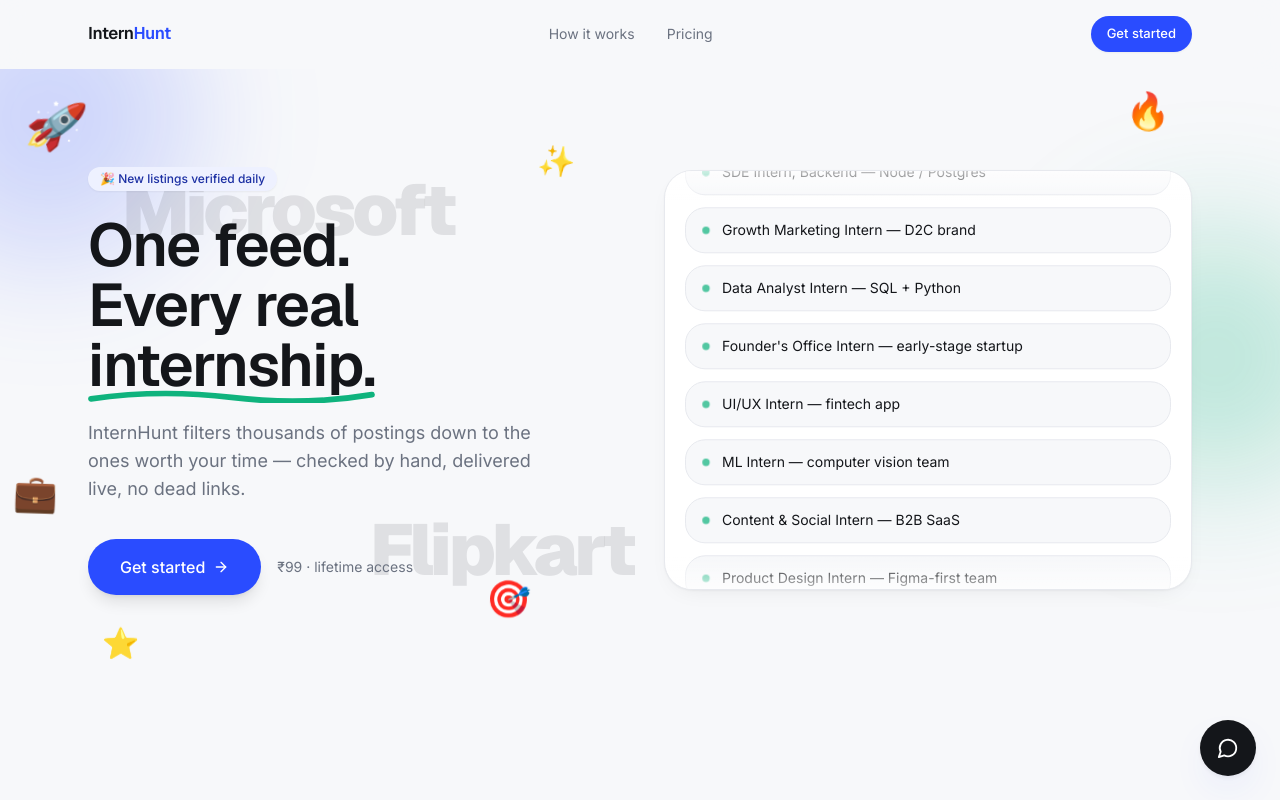
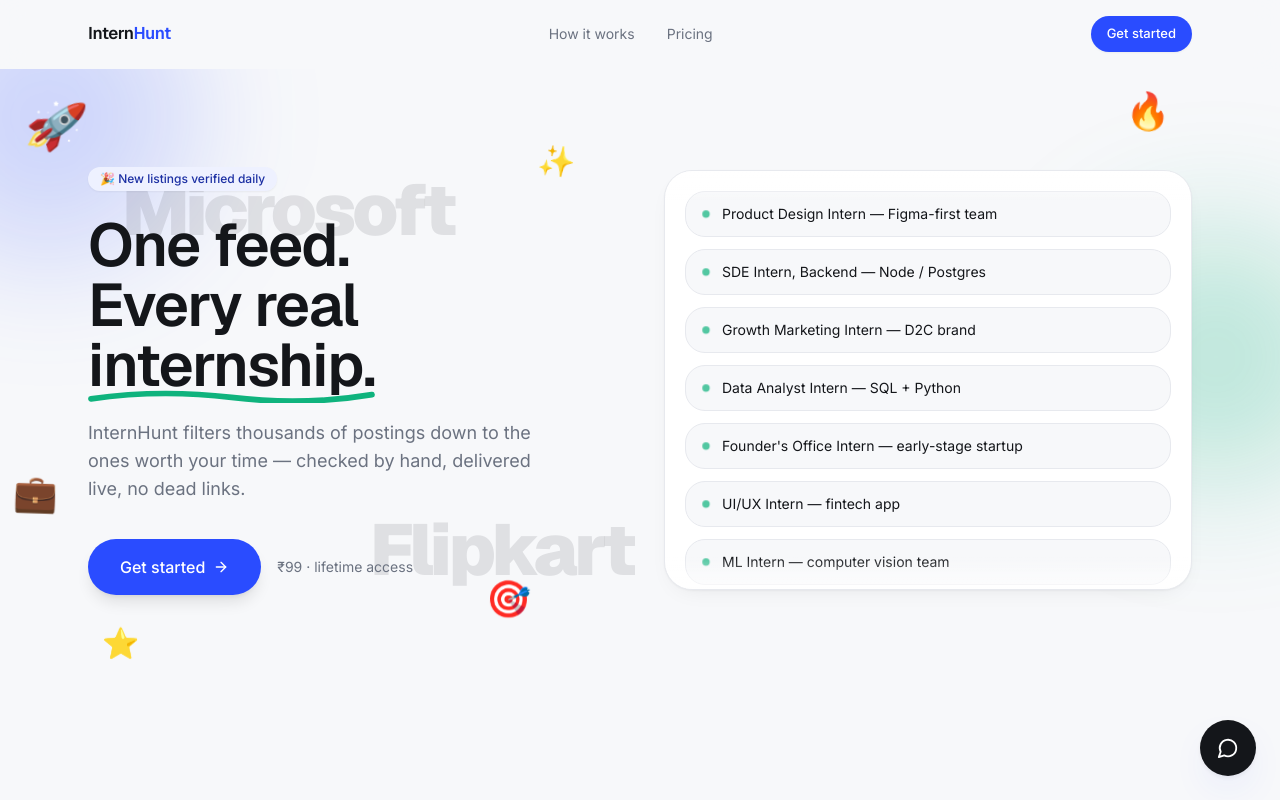
Before and after one commit to robinverma703/internhunt, a Next.js app: page / in a window 1280 px wide. Shown: the top 800 px of the page. Built offline with nearby package versions, Linux system fonts and the light colour scheme.

Commit message:
reverse listing marquee direction to scroll downward

```diff
--- a/app/globals.css
+++ b/app/globals.css
@@ -35,15 +35,6 @@
   }
 }
 
-@keyframes marquee {
-  0% {
-    transform: translateY(0);
-  }
-  100% {
-    transform: translateY(-50%);
-  }
+.marquee-track {
+  animation: marquee 28s linear infinite reverse;
 }
-
-.marquee-track {
-  animation: marquee 28s linear infinite;
-}
```
